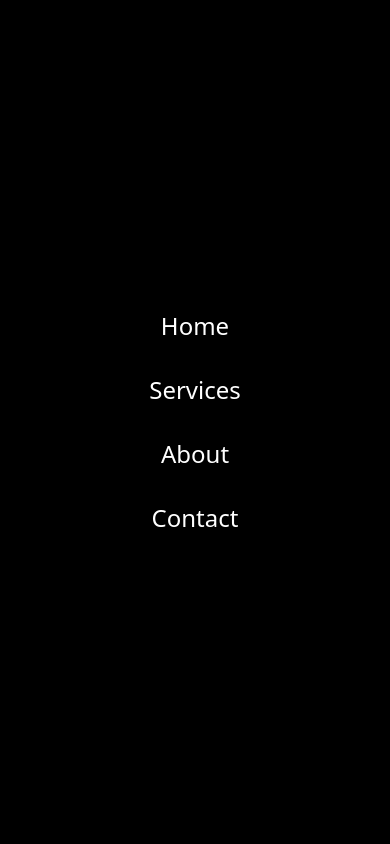
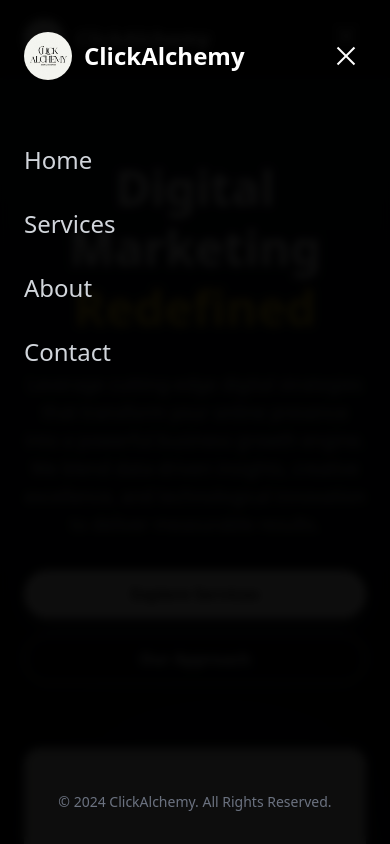
Before and after one commit to BitecodesHub/ClickAlchemy, a React (Create React App) app: page / in a window 390 px wide. Both pictures are taken after a click on the button "Toggle mobile menu". Shown: the top 844 px of the page. Built offline with nearby package versions, Linux system fonts and the light colour scheme.

Commit message:
Improved

```diff
--- a/src/components/Navbar.js
+++ b/src/components/Navbar.js
@@ -1,6 +1,6 @@
 import React, { useRef, useState, useEffect } from "react";
 import { useLocation, useNavigate, Link } from "react-router-dom";
-import { Menu, X } from "lucide-react"; // Using Lucide icons for menu toggle
+import { Menu, X } from "lucide-react";
 
 export const Navbar = () => {
   const [showLoading, setShowLoading] = useState(true);
@@ -162,13 +162,20 @@
           <div className="md:hidden">
             <button
               onClick={toggleMobileMenu}
-              className="text-white focus:outline-none"
+              className="relative w-10 h-10 group focus:outline-none"
               aria-label="Toggle mobile menu"
             >
               {isMobileMenuOpen ? (
-                <X size={24} />
+                <div className="absolute inset-0 flex items-center justify-center">
+                  <div className="w-6 h-0.5 bg-white transform rotate-45 group-hover:bg-yellow-400 transition-all duration-300"></div>
+                  <div className="w-6 h-0.5 bg-white absolute transform -rotate-45 group-hover:bg-yellow-400 transition-all duration-300"></div>
+                </div>
               ) : (
-                <Menu size={24} />
+                <div className="absolute inset-0 flex flex-col justify-center space-y-1.5">
+                  <div className="w-6 h-0.5 bg-white group-hover:bg-yellow-400 transition-colors duration-300"></div>
+                  <div className="w-6 h-0.5 bg-white group-hover:bg-yellow-400 transition-colors duration-300"></div>
+                  <div className="w-6 h-0.5 bg-white group-hover:bg-yellow-400 transition-colors duration-300"></div>
+                </div>
               )}
             </button>
           </div>
@@ -176,8 +183,44 @@
 
         {/* Mobile Menu Overlay */}
         {isMobileMenuOpen && (
-          <div className="fixed inset-0 bg-black z-40 md:hidden">
-            <nav className="flex flex-col items-center justify-center h-full space-y-8">
+          <div
+            className="fixed inset-0 bg-black/95 z-40 md:hidden
+            animate-fade-in backdrop-blur-sm"
+          >
+            <div className="container mx-auto px-6 py-8 h-full flex flex-col">
+              {/* Mobile Menu Header */}
+              <div className="flex justify-between items-center mb-16">
+                <div
+                  className="flex items-center space-x-3 cursor-pointer"
+                  onClick={() => {
+                    navigate("/");
+                    toggleMobileMenu();
+                  }}
+                >
+                  <img
+                    src="/logo.png"
+                    alt="Logo"
+                    className="w-12 h-12 rounded-full object-cover shadow-md"
+                  />
+                  <span className="text-2xl text-white font-bold">
+                    ClickAlchemy
+                  </span>
+                </div>
+
+                <button
+                  onClick={toggleMobileMenu}
+                  className="relative w-10 h-10 group focus:outline-none"
+                  aria-label="Close mobile menu"
+                >
+                  <div className="absolute inset-0 flex items-center justify-center">
+                    <div className="w-6 h-0.5 bg-white transform rotate-45 group-hover:bg-yellow-400 transition-all duration-300"></div>
+                    <div className="w-6 h-0.5 bg-white absolute transform -rotate-45 group-hover:bg-yellow-400 transition-all duration-300"></div>
+                  </div>
+                </button>
+              </div>
+
+              {/* Mobile Menu Links */}
+              <nav className="flex flex-col space-y-8 flex-grow">
                 {navLinks.map((link) => (
                   <Link
                     key={link.to}
@@ -186,15 +229,28 @@
                       toggleMobileMenu();
                       link.onClick && link.onClick();
                     }}
-                  className="text-2xl text-white hover:text-yellow-400 transition-colors duration-300"
+                    className="text-2xl text-gray-300 hover:text-yellow-400
+                    transition-colors duration-300 flex items-center justify-between group"
                   >
-                  {link.label}
+                    <span>{link.label}</span>
+                    <span className="opacity-0 group-hover:opacity-100
+                    transform group-hover:translate-x-2 transition-all duration-300">
+                      →
+                    </span>
                   </Link>
                 ))}
               </nav>
+
+              {/* Mobile Menu Footer */}
+              <div className="mt-16 text-center text-gray-500 text-sm">
+                © 2024 ClickAlchemy. All Rights Reserved.
+              </div>
+            </div>
           </div>
         )}
       </header>
     </>
   );
 };
+
+export default Navbar;
--- a/src/components/homepage.js
+++ b/src/components/homepage.js
@@ -39,7 +39,7 @@
     }, 3000);
 
     return () => clearInterval(interval);
-  }, [clientLogos.length]);
+  }, []);
 
   const scrollToSection = (elementRef) => {
     elementRef.current?.scrollIntoView({
@@ -114,6 +114,7 @@
       </section>
 
       {/* Clients Section - Full Width Banner */}
+      {/* Clients Section - Full Width Banner */}
 <section className="bg-black py-20 w-full">
   <div className="container mx-auto px-6 text-center">
     <div className="max-w-5xl mx-auto mb-16">
```
Lines whose indentation alone changed are shown as unchanged.
